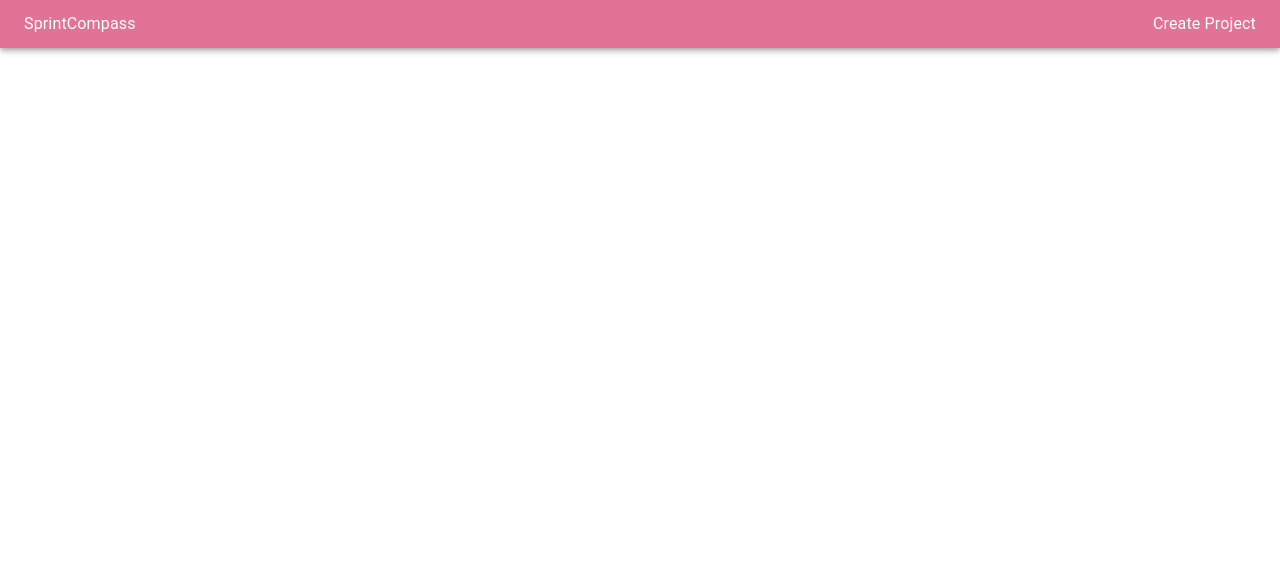
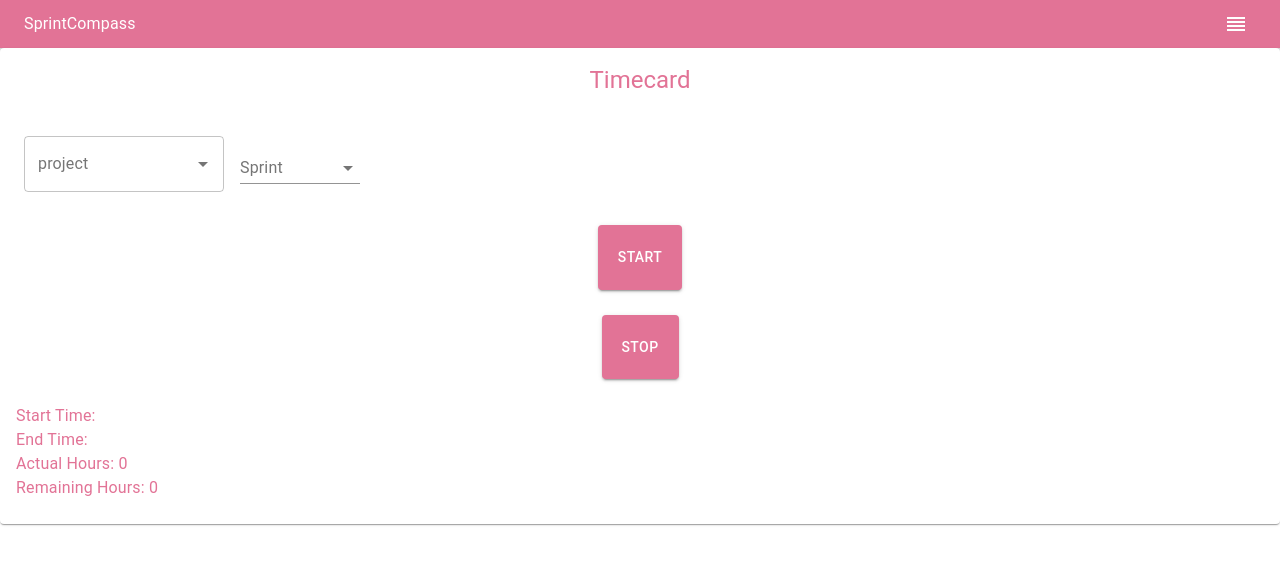
Before and after one commit to MotormikeTT/sprint-compass-client, a React (Create React App) app: page /timecard in a window 1280 px wide. Shown: the top 564 px of the page. Built offline with nearby package versions, Linux system fonts and the light colour scheme.

Commit message:
changed menu button, added timecard component

```diff
--- a/src/App.js
+++ b/src/App.js
@@ -1,16 +1,26 @@
-import React, { useReducer } from "react";
+import React, { useState, useReducer } from "react";
 import { Route, Link, Redirect } from "react-router-dom";
+import Reorder from "@material-ui/icons/Reorder";
 import { MuiThemeProvider } from "@material-ui/core/styles";
-import { AppBar, Toolbar, Typography, Snackbar } from "@material-ui/core";
+import {
+  AppBar,
+  Menu,
+  MenuItem,
+  Toolbar,
+  Typography,
+  Snackbar,
+  IconButton,
+} from "@material-ui/core";
 
 import theme from "./theme";
 import Home from "./components/homecomponent";
 import CreateProject from "./components/createprojectcomponent";
+import Timecard from "./components/timecardcomponent";
 
 const App = () => {
   const initialState = {
     snackbarMsg: "",
-    msgFromParent: "data from parent",
+    msgFromParent: "",
     gotData: false,
   };
   const reducer = (state, newState) => ({ ...state, ...newState });
@@ -24,6 +34,13 @@ const App = () => {
   const msgFromChild = (msg) => {
     setState({ snackbarMsg: msg, gotData: true });
   };
+  const [anchorEl, setAnchorEl] = useState(null);
+  const handleClose = () => {
+    setAnchorEl(null);
+  };
+  const handleClick = (event) => {
+    setAnchorEl(event.currentTarget);
+  };
   return (
     <MuiThemeProvider theme={theme}>
       <AppBar position="static">
@@ -33,14 +50,31 @@ const App = () => {
               SprintCompass
             </Link>
           </Typography>
-          <Typography>
-            <Link
+          <IconButton
+            onClick={handleClick}
+            color="inherit"
+            style={{ marginLeft: "auto", paddingRight: "1vh" }}
+          >
+            <Reorder />
+          </IconButton>
+          <Menu
+            id="simple-menu"
+            anchorEl={anchorEl}
+            open={Boolean(anchorEl)}
+            onClose={handleClose}
+          >
+            <MenuItem
+              component={Link}
               to="/createproject"
-              style={{ color: "white", textDecoration: "none" }}
+              onClick={handleClose}
             >
               Create Project
-            </Link>
-          </Typography>
+            </MenuItem>
+            <MenuItem component={Link} to="/timecard" onClick={handleClose}>
+              Timecard
+            </MenuItem>
+          </Menu>
+          <Typography></Typography>
         </Toolbar>
       </AppBar>
       <div>
@@ -48,6 +82,10 @@ const App = () => {
         <Route
           path="/createproject"
           render={() => <CreateProject dataFromChild={msgFromChild} />}
+        />
+        <Route
+          path="/timecard"
+          render={() => <Timecard dataFromChild={msgFromChild} />}
         />
         {/* <Route
           path="/add"
--- /dev/null
+++ b/src/components/timecardcomponent.js
@@ -0,0 +1,172 @@
+import React, { useEffect, useReducer } from "react";
+import { MuiThemeProvider } from "@material-ui/core/styles";
+import theme from "../theme";
+import {
+  Card,
+  CardContent,
+  CardHeader,
+  Typography,
+  TextField,
+  Button,
+} from "@material-ui/core";
+import DateFnsUtils from "@date-io/date-fns";
+import { MuiPickersUtilsProvider } from "@material-ui/pickers";
+import Autocomplete from "@material-ui/lab/Autocomplete";
+import InputLabel from "@material-ui/core/InputLabel";
+import MenuItem from "@material-ui/core/MenuItem";
+import FormControl from "@material-ui/core/FormControl";
+import Select from "@material-ui/core/Select";
+
+const Timecard = (props) => {
+  const initialState = {
+    projectNames: [],
+    startTime: "",
+    stopTime: "",
+    startTimeInMs: 0,
+    sprint: "",
+    hoursWorked: 0,
+    remainingHours: 0,
+  };
+
+  const reducer = (state, newState) => ({ ...state, ...newState });
+
+  const [state, setState] = useReducer(reducer, initialState);
+
+  useEffect(() => {
+    //fetchProjects();
+    // eslint-disable-next-line react-hooks/exhaustive-deps
+  }, []);
+
+  //const GRAPHURL = "http://localhost:5000/graphql";
+
+  //   const fetchProjects = async () => {
+  //     try {
+  //       let response = await fetch(GRAPHURL, {
+  //         method: "POST",
+  //         headers: {
+  //           "Content-Type": "application/json",
+  //           Accept: "application/json",
+  //         },
+  //         body: JSON.stringify({ query: "query {projects {name}}" }),
+  //       });
+  //       let payload = await response.json();
+  //       setState({
+  //         projectNames: payload.data.projects,
+  //       });
+  //     } catch (error) {}
+  //   };
+
+  const handleSprintChange = (e) => {
+    setState({ sprint: e.target.value });
+    /*TO DO: GET USER STORIES FOR SPRINT BACKLOG */
+  };
+
+  const onStartClicked = async () => {
+    setState({
+      startTime: new Date().toLocaleTimeString(),
+      startTimeInMs: new Date().getTime(),
+    });
+  };
+
+  const onStopClicked = async () => {
+    var stopTimeInMs = new Date().getTime();
+    var diffInSeconds = Math.abs(stopTimeInMs - state.startTimeInMs) / 1000;
+    var hours = Math.floor((diffInSeconds / 60 / 60) % 24);
+    var minutes = Math.floor((diffInSeconds / 60) % 60);
+    setState({
+      stopTime: new Date().toLocaleTimeString(),
+      hoursWorked: hours,
+    });
+    /* TO DO: FIX HOURSWORKED */
+    console.log(hours);
+    console.log(minutes);
+  };
+
+  const sendParentMsg = (msg) => {
+    props.dataFromChild(msg);
+  };
+
+  return (
+    <MuiThemeProvider theme={theme}>
+      <MuiPickersUtilsProvider utils={DateFnsUtils}>
+        <Card>
+          <CardHeader
+            style={{ textAlign: "center" }}
+            title={
+              <Typography variant="h5" color="primary">
+                Timecard
+              </Typography>
+            }
+          />
+          <CardContent>
+            <FormControl style={{ margin: theme.spacing(1), minWidth: 200 }}>
+              <Autocomplete
+                options={state.projectNames}
+                getOptionLabel={(option) => option.name}
+                renderInput={(params) => (
+                  <TextField
+                    {...params}
+                    label="project"
+                    variant="outlined"
+                    fullWidth
+                  />
+                )}
+              />
+            </FormControl>
+            <FormControl style={{ margin: theme.spacing(1), minWidth: 120 }}>
+              <InputLabel id="demo-simple-select-label">Sprint</InputLabel>
+              <Select
+                labelId="demo-simple-select-label"
+                id="demo-simple-select"
+                value={state.sprint}
+                onChange={handleSprintChange}
+              >
+                <MenuItem value={1}>1</MenuItem>
+                <MenuItem value={2}>2</MenuItem>
+                <MenuItem value={3}>3</MenuItem>
+              </Select>
+            </FormControl>
+            <Button
+              color="primary"
+              variant="contained"
+              onClick={onStartClicked}
+              style={{
+                padding: 20,
+                margin: 25,
+                display: "block",
+                marginLeft: "auto",
+                marginRight: "auto",
+              }}
+            >
+              Start
+            </Button>
+            <Button
+              color="primary"
+              variant="contained"
+              onClick={onStopClicked}
+              style={{
+                padding: 20,
+                margin: 25,
+                display: "block",
+                marginLeft: "auto",
+                marginRight: "auto",
+              }}
+            >
+              Stop
+            </Button>
+            <Typography color="primary">
+              Start Time: {state.startTime}
+              <br></br>
+              End Time: {state.stopTime}
+              <br></br>
+              Actual Hours: {state.hoursWorked}
+              <br></br>
+              Remaining Hours: {state.remainingHours}
+            </Typography>
+          </CardContent>
+        </Card>
+      </MuiPickersUtilsProvider>
+    </MuiThemeProvider>
+  );
+};
+export default Timecard;
```
